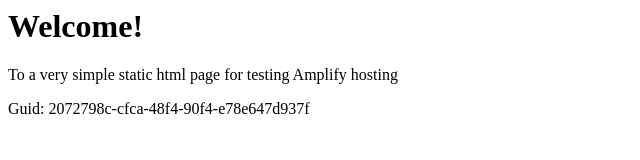
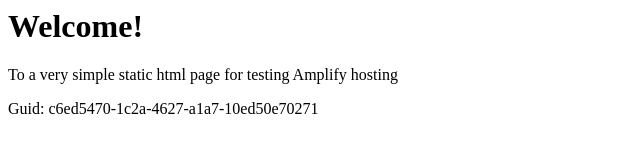
Before and after one commit to aws-aemilia-lhr/Github-PR-Commit-Integration-Test-DoNotTouch-GithubWebhookPreviewCanaryTest-v1-preprod-eu-west-2, a website: page src/index.html in a window 1280 px wide. Shown: the full height of the page, 0-640 px from the left. Drawn offline with Linux system fonts and the light colour scheme.

Commit message:
commit from integ tests

```diff
--- a/src/index.html
+++ b/src/index.html
@@ -12,6 +12,6 @@
 <body>
     <h1>Welcome!</h1>
     <p>To a very simple static html page for testing Amplify hosting</p>
-    <p>Guid: 2072798c-cfca-48f4-90f4-e78e647d937f</p></body>
+    <p>Guid: c6ed5470-1c2a-4627-a1a7-10ed50e70271</p></body>
 
 </html>
```
